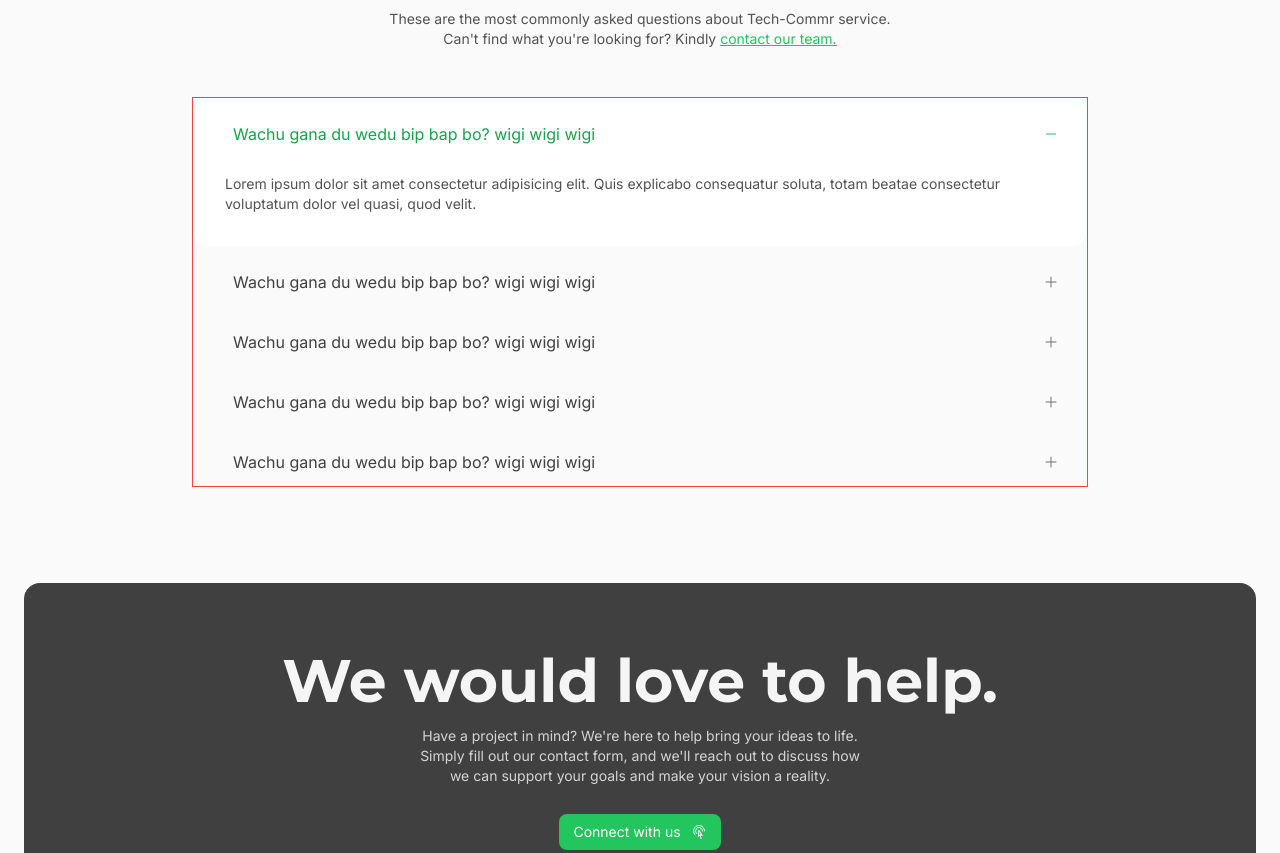
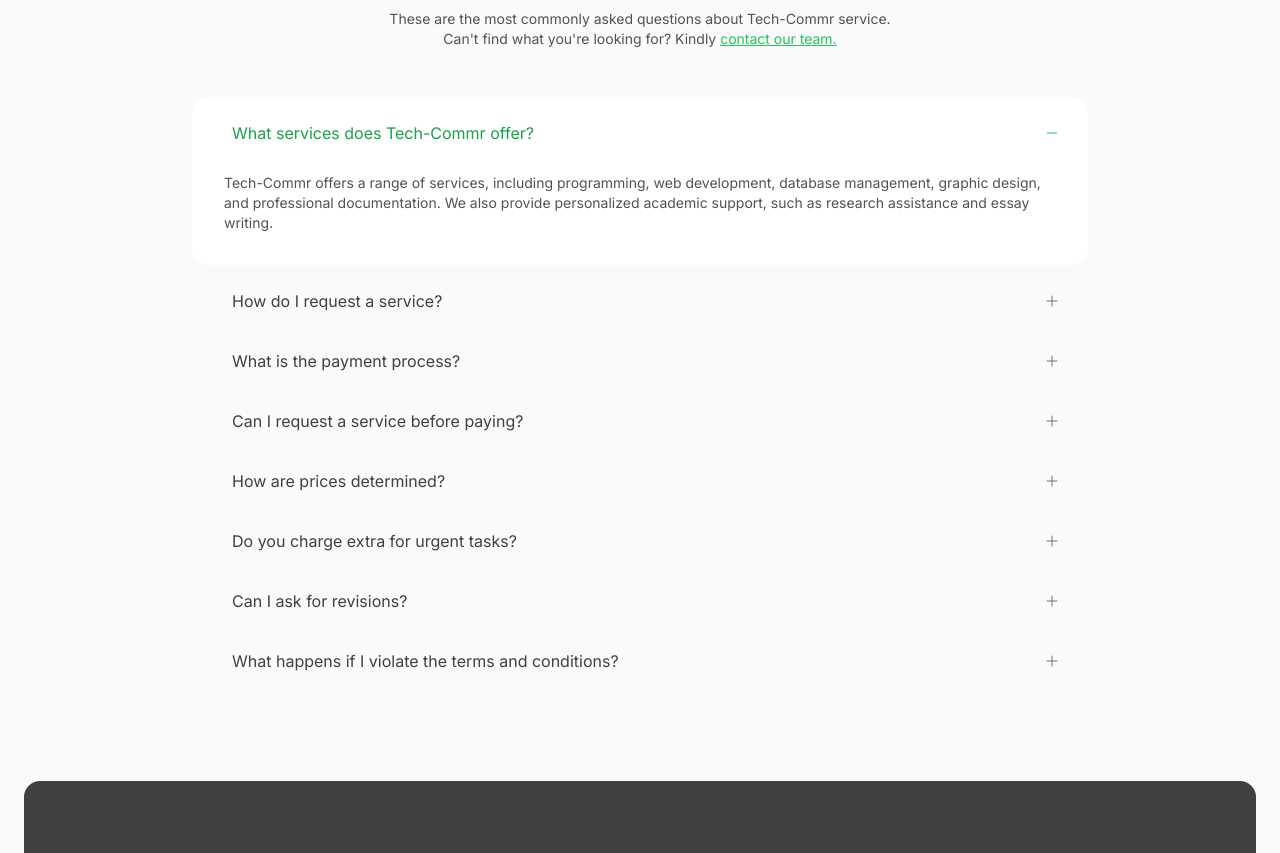
Before and after one commit to itgauy/Tech-Commr, a React (Vite) app in the folder frontend/: page / in a window 1280 px wide. Shown: the part 2425-3278 px from the top of the page. Built offline with nearby package versions, Linux system fonts and the light colour scheme.

Commit message:
Updated FAQs component with new title and content data

```diff
--- a/frontend/src/components/FAQs.jsx
+++ b/frontend/src/components/FAQs.jsx
@@ -12,29 +12,44 @@
 
   const faqsData = [
     {
-      title: 'Wachu gana du wedu bip bap bo? wigi wigi wigi',
+      title: 'What services does Tech-Commr offer?',
       content:
-        'Lorem ipsum dolor sit amet consectetur adipisicing elit. Quis explicabo consequatur soluta, totam beatae consectetur voluptatum dolor vel quasi, quod velit.',
+        'Tech-Commr offers a range of services, including programming, web development, database management, graphic design, and professional documentation. We also provide personalized academic support, such as research assistance and essay writing.',
     },
     {
-      title: 'Wachu gana du wedu bip bap bo? wigi wigi wigi',
+      title: 'How do I request a service?',
       content:
-        'Lorem ipsum dolor sit amet consectetur adipisicing elit. Quis explicabo consequatur soluta, totam beatae consectetur voluptatum dolor vel quasi, quod velit.',
+        'To request a service, simply visit our website and fill out the service request form. Be sure to provide all necessary information, such as task details, deadlines, and additional instructions.',
     },
     {
-      title: 'Wachu gana du wedu bip bap bo? wigi wigi wigi',
+      title: 'What is the payment process?',
       content:
-        'Lorem ipsum dolor sit amet consectetur adipisicing elit. Quis explicabo consequatur soluta, totam beatae consectetur voluptatum dolor vel quasi, quod velit.',
+        'We operate on a “payment first” policy. Once we send proof of the output, you must make the payment before receiving the final task. Payments are typically made via GCash, but alternative methods may be considered based on your situation.',
     },
     {
-      title: 'Wachu gana du wedu bip bap bo? wigi wigi wigi',
+      title: 'Can I request a service before paying?',
       content:
-        'Lorem ipsum dolor sit amet consectetur adipisicing elit. Quis explicabo consequatur soluta, totam beatae consectetur voluptatum dolor vel quasi, quod velit.',
+        'Yes, but only under specific conditions. You will need to provide two valid IDs and a picture of yourself. This option is available for clients using real accounts and may vary depending on the task.',
     },
     {
-      title: 'Wachu gana du wedu bip bap bo? wigi wigi wigi',
+      title: 'How are prices determined?',
       content:
-        'Lorem ipsum dolor sit amet consectetur adipisicing elit. Quis explicabo consequatur soluta, totam beatae consectetur voluptatum dolor vel quasi, quod velit.',
+        'Our pricing varies depending on the complexity and urgency of the task. We provide a quote based on the requirements you share with us, ensuring you understand the costs before starting.',
+    },
+    {
+      title: 'Do you charge extra for urgent tasks?',
+      content:
+        'Yes, we charge a rush fee for tasks with tight deadlines. If the deadline is within the same day, the fee ranges from PHP 50-100. For deadlines within 1-2 days, it ranges from PHP 10-50. For deadlines of 3 days or more, no rush fee is applied.',
+    },
+    {
+      title: 'Can I ask for revisions?',
+      content:
+        'Yes, revisions are available depending on the agreement made during your service request. We typically offer 1-2 free revisions, but additional revisions may be subject to extra fees.',
+    },
+    {
+      title: 'What happens if I violate the terms and conditions?',
+      content:
+        'If you violate any of our terms and conditions, we reserve the right to discontinue the service. If we fail to meet the agreed terms, you are entitled to request a refund if payment has been made.',
     },
   ];
 
@@ -48,7 +63,7 @@
         </p>
       </div>
       {/* Accordion */}
-      <div className='w-full max-w-4xl border border-red-500'>
+      <div className='w-full max-w-4xl'>
         {faqsData.map((accordion, index) => (
           <Accordion
             key={index}
```
